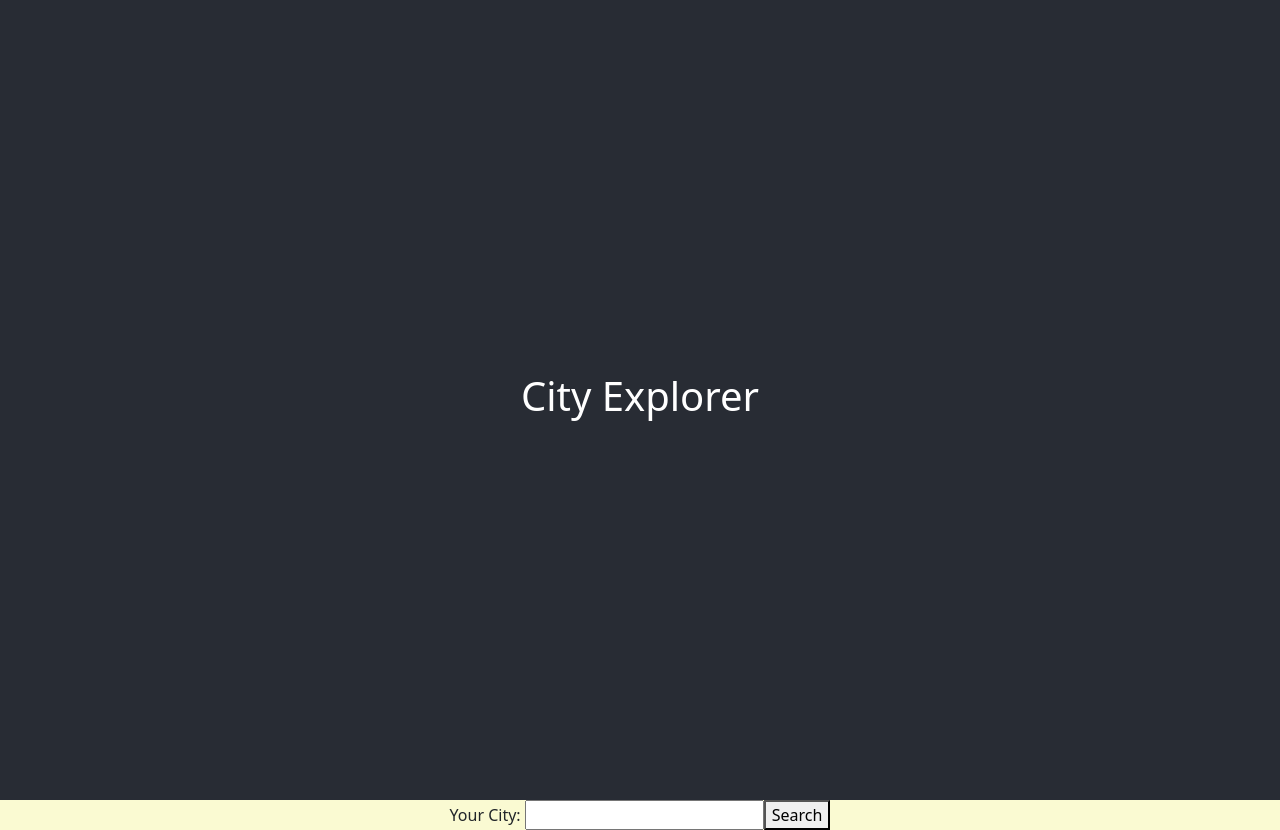
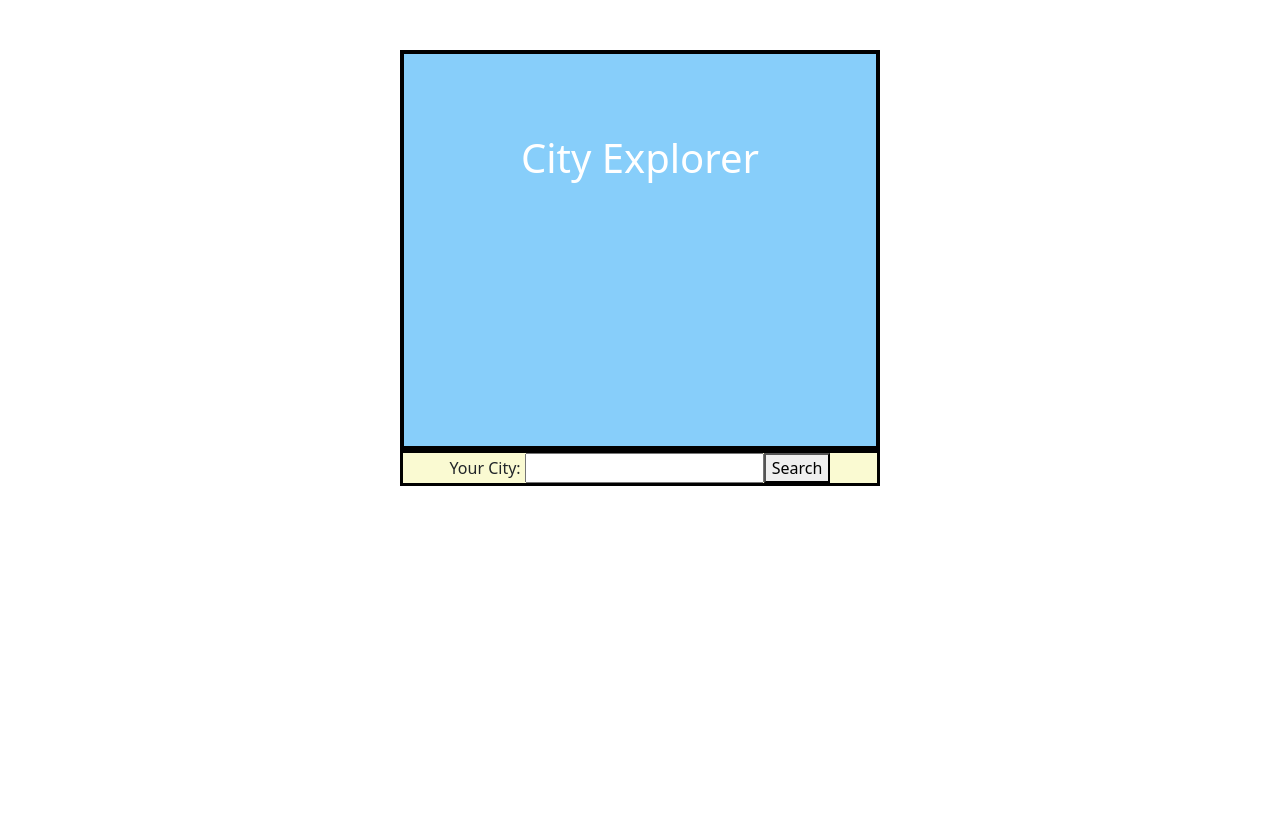
Before and after one commit to woodwardem/city-explorer, a React (Create React App) app: page / in a window 1280 px wide. After the commit the page ends 800 px from the top, so only its background shows below. Built offline with nearby package versions, Linux system fonts and the light colour scheme.

Commit message:
fixing css

```diff
--- a/src/App.css
+++ b/src/App.css
@@ -5,18 +5,32 @@
 
 
 .App-header {
-  background-color: #282c34;
-  min-height: 100vh;
+  background-color: lightskyblue;
+   min-height: 50vh;
+   border: 4px solid black;
+ min-width: 10vh;
   display: flex;
   flex-direction: column;
-  align-items: center;
-  justify-content: center;
-  font-size: calc(10px + 2vmin);
+   margin-right: 400px;
+  font-size: calc(40px + 2vmin);
+ margin-left: 400px;
   color: white;
+  text-align: center;
+  padding-top: 80px;
+  margin-top: 50px;
+
 }
 
 .form {
   background-color: lightgoldenrodyellow;
+  min-height: 4vh;
+  border: solid black 3px;
+  /* min-width: 40vh; */
+margin-left: 400px;
+margin-right: 400px;
+align-items: center;
+
+
 }
 
 .container {
```
